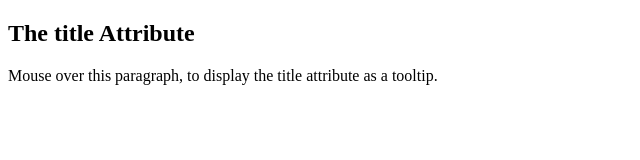
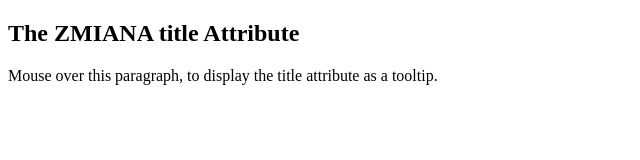
Before and after one commit to Thyrun/azure_simple_site, a plain HTML site: page index.html in a window 1280 px wide. Shown: the whole page, without its empty margins (0-640 px from the left). Drawn offline with Linux system fonts and the light colour scheme.

Commit message:
Update index.html

```diff
--- a/index.html
+++ b/index.html
@@ -2,7 +2,7 @@
 <html>
 <body>
 
-<h2 title="I'm a header">The title Attribute</h2>
+<h2 title="I'm a header">The ZMIANA title Attribute</h2>
 
 <p title="I'm a tooltip">Mouse over this paragraph, to display the title attribute as a tooltip.</p>
 
```
